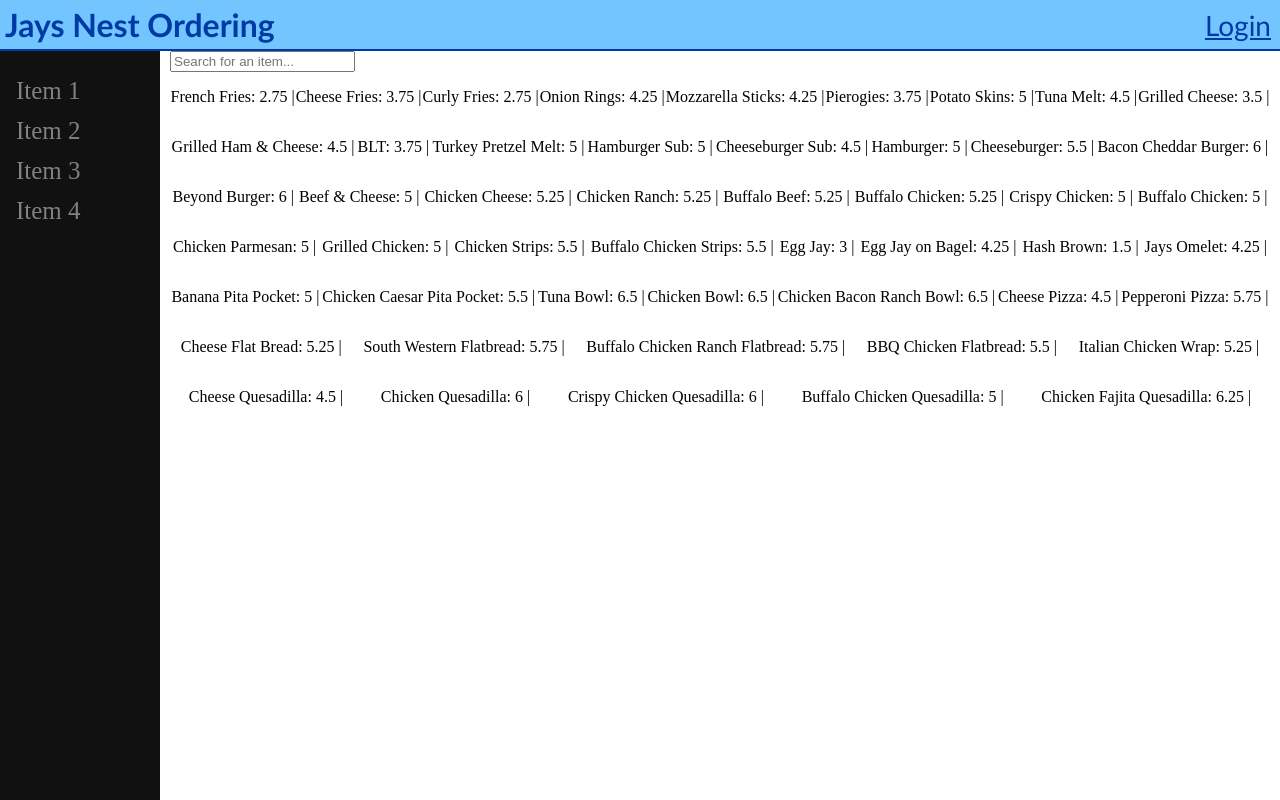
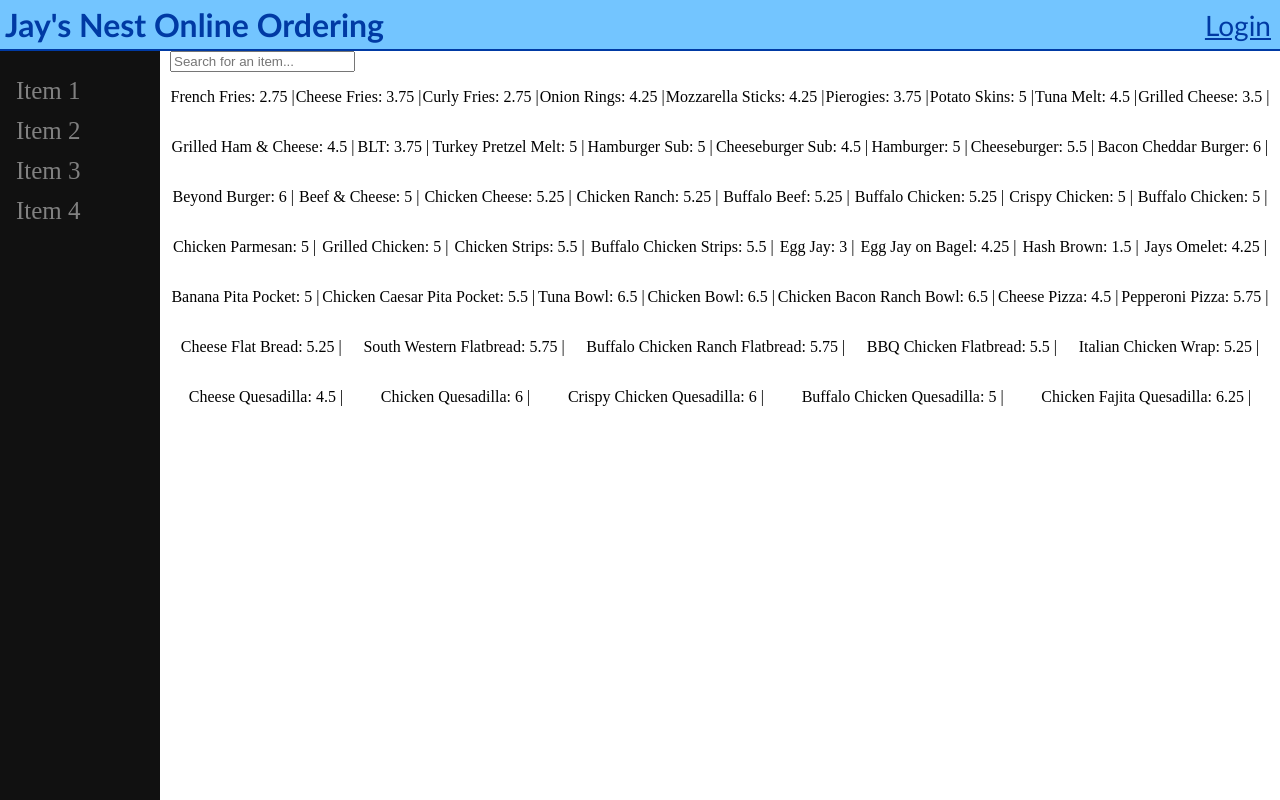
Before and after one commit to 8ethan/JaysOnlineOrdering, a PHP site: page / in a window 1280 px wide. Run offline with PHP 8.4, Linux system fonts and the light colour scheme; data comes from the database, SQL or seed files in the repository.

Commit message:
Tweaked title text

```diff
--- a/src/header.php
+++ b/src/header.php
@@ -1,4 +1,4 @@
 <div id="header-container">
-    <h1 class="header-title">Jays Nest Ordering</h1>
+    <h1 class="header-title">Jay's Nest Online Ordering</h1>
     <a class="login-button" href="#">Login</a>
 </div>
```
